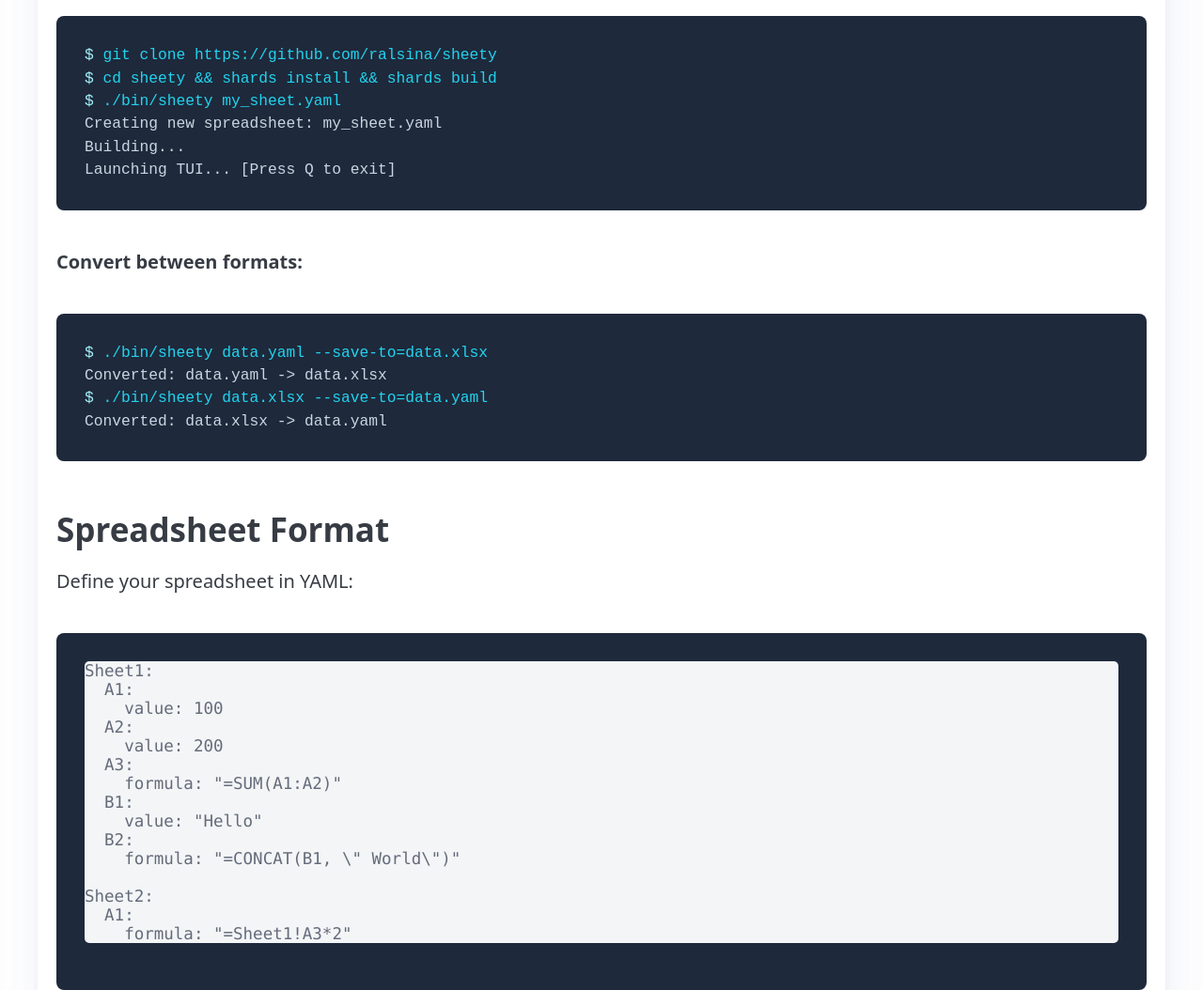
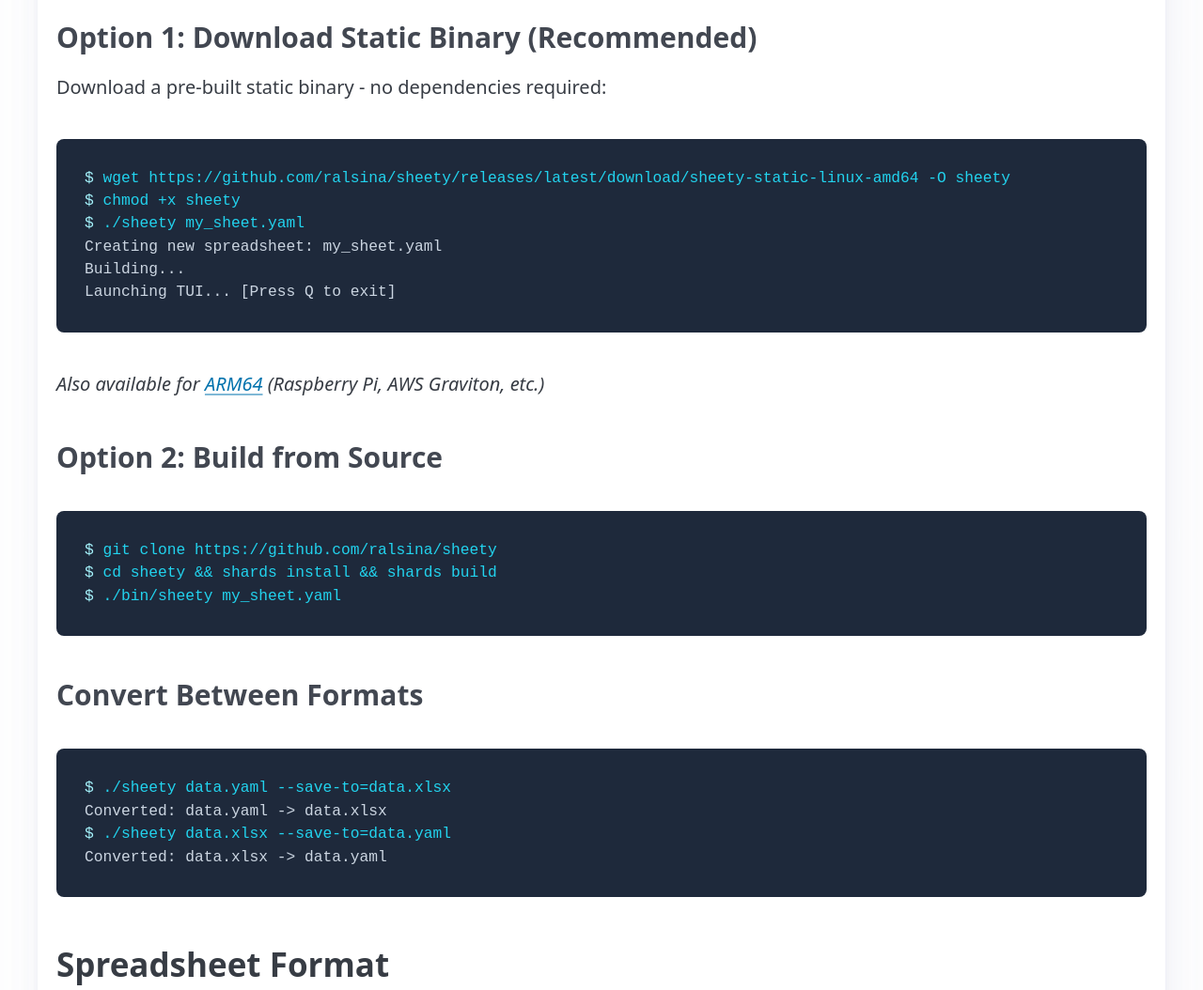
Before and after one commit to ralsina/sheety, a plain HTML site: page site/index.html in a window 1280 px wide. Shown: the part 2480-3534 px from the top of the page at 94% size. Drawn offline with nearby package versions, Linux system fonts and the light colour scheme.

Commit message:
docs: add static binary download instructions
Add instructions for downloading pre-built static binaries from
GitHub releases to both README.md and the website.

Use /releases/latest URL for direct downloads without extra clicks.

Co-Authored-By: LGM 4.5 <noreply@z.ai>

```diff
--- a/site/index.html
+++ b/site/index.html
@@ -245,20 +245,31 @@
             </div>
 
             <h2>How To Use</h2>
+
+            <h3>Option 1: Download Static Binary (Recommended)</h3>
+            <p>Download a pre-built static binary - no dependencies required:</p>
+            <div class="demo-terminal">
+                <div><span class="prompt">$</span> wget https://github.com/ralsina/sheety/releases/latest/download/sheety-static-linux-amd64 -O sheety</div>
+                <div><span class="prompt">$</span> chmod +x sheety</div>
+                <div><span class="prompt">$</span> ./sheety my_sheet.yaml</div>
+                <div class="output">Creating new spreadsheet: my_sheet.yaml</div>
+                <div class="output">Building...</div>
+                <div class="output">Launching TUI... [Press Q to exit]</div>
+            </div>
+            <p><em>Also available for <a href="https://github.com/ralsina/sheety/releases/latest">ARM64</a> (Raspberry Pi, AWS Graviton, etc.)</em></p>
+
+            <h3>Option 2: Build from Source</h3>
             <div class="demo-terminal">
                 <div><span class="prompt">$</span> git clone https://github.com/ralsina/sheety</div>
                 <div><span class="prompt">$</span> cd sheety && shards install && shards build</div>
                 <div><span class="prompt">$</span> ./bin/sheety my_sheet.yaml</div>
-                <div class="output">Creating new spreadsheet: my_sheet.yaml</div>
-                <div class="output">Building...</div>
-                <div class="output">Launching TUI... [Press Q to exit]</div>
             </div>
 
-            <p><strong>Convert between formats:</strong></p>
+            <h3>Convert Between Formats</h3>
             <div class="demo-terminal">
-                <div><span class="prompt">$</span> ./bin/sheety data.yaml --save-to=data.xlsx</div>
+                <div><span class="prompt">$</span> ./sheety data.yaml --save-to=data.xlsx</div>
                 <div class="output">Converted: data.yaml -> data.xlsx</div>
-                <div><span class="prompt">$</span> ./bin/sheety data.xlsx --save-to=data.yaml</div>
+                <div><span class="prompt">$</span> ./sheety data.xlsx --save-to=data.yaml</div>
                 <div class="output">Converted: data.xlsx -> data.yaml</div>
             </div>
 
```
Also changed, not shown: 1 other file.
